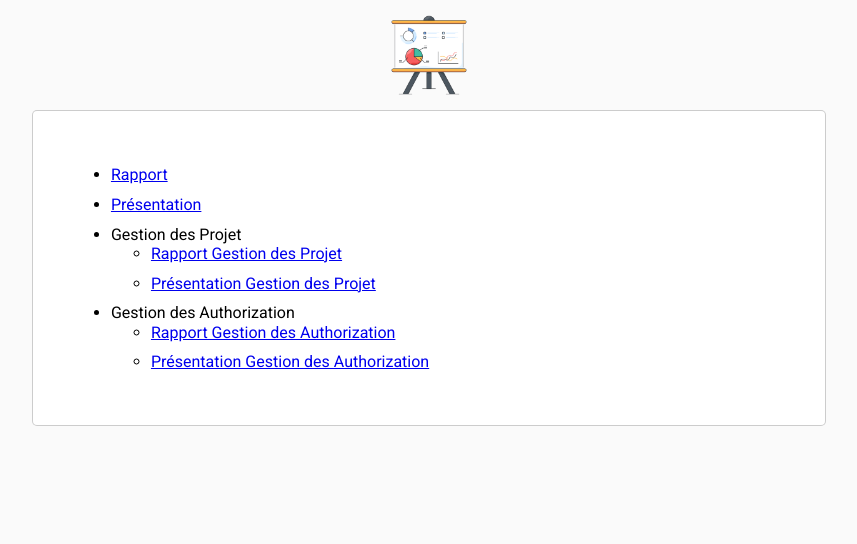
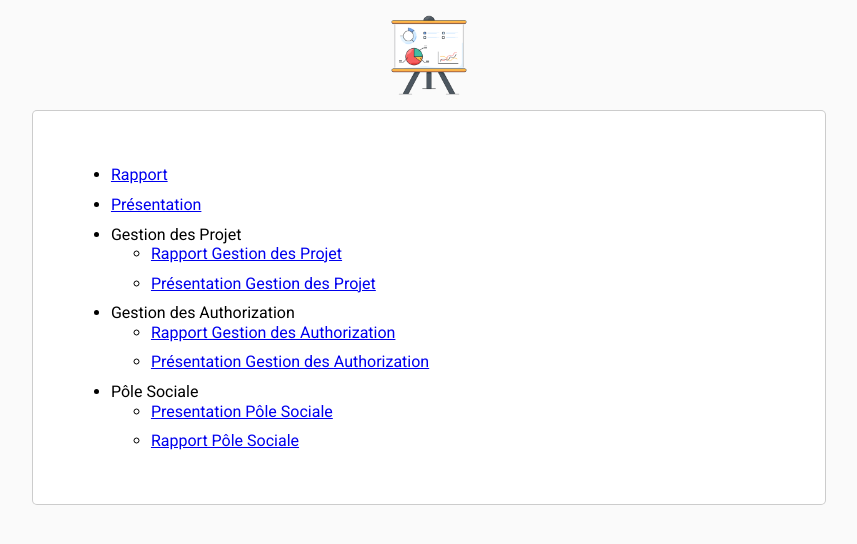
Before and after one commit to cnmh/analyse-fonctionnelle, a Jekyll site: the page built from docs/index.md, in a window 1280 px wide. Shown: the top 544 px of the page, without its empty margins (211-1068 px from the left). Built offline with Jekyll 4.4.1, drawn with Linux system fonts in a browser that asks for light colours.

Commit message:
add link

```diff
--- a/docs/index.md
+++ b/docs/index.md
@@ -12,3 +12,7 @@ order: 1
 - Gestion des Authorization
     - [Rapport Gestion des Authorization](https://labs-web.github.io/prototype/documentation/authorization/)
     - [Présentation Gestion des Authorization](https://labs-web.github.io/prototype/documentation/authorization/presentation.html#/)
+
+ - Pôle Sociale
+    - [Presentation Pôle Sociale ](https://labs-web.github.io/analyse/documentation/Pôle-sociale/presentation.html#/)
+   - [Rapport Pôle Sociale](https://labs-web.github.io/analyse/documentation/Pôle-sociale/)
```
